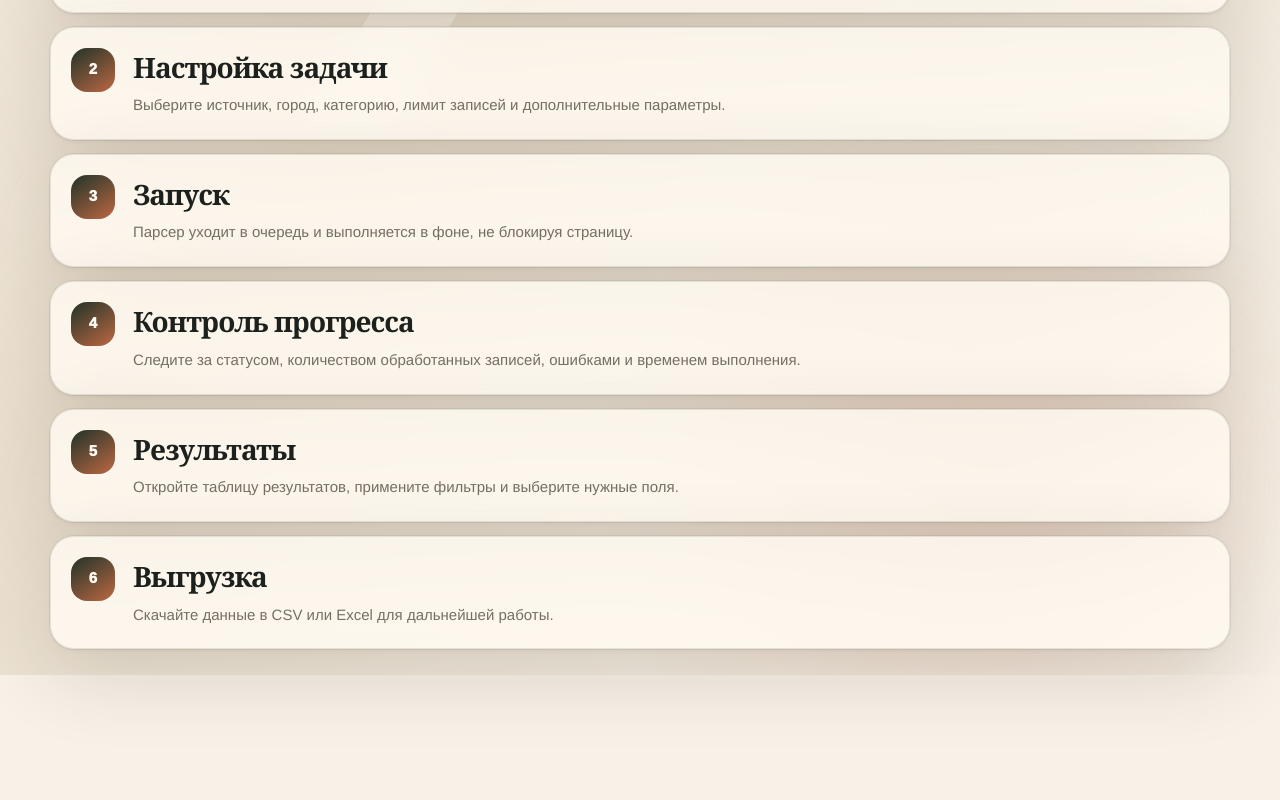
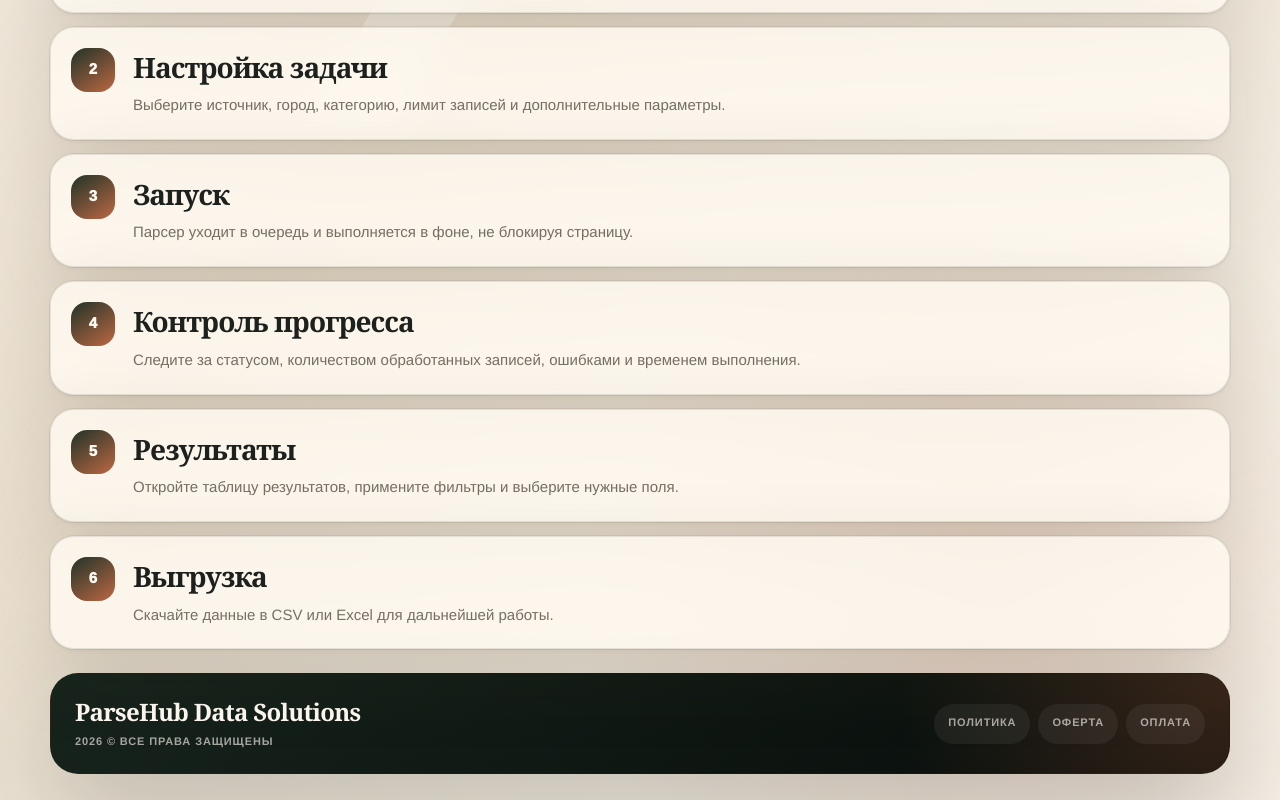
Before and after one commit to Gakonnn/parsers, a Next.js app in the folder frontend/: page /guide in a window 1280 px wide. Shown: the part 673-1473 px from the top of the page. Before the commit the page ends 1348 px from the top, so only its background shows below. Built offline with nearby package versions, Linux system fonts and the light colour scheme.

Commit message:
Add ParseHubFront route compatibility

```diff
--- /dev/null
+++ b/frontend/src/app/cart/page.tsx
@@ -0,0 +1 @@
+export { default } from "../billing/page";
--- a/frontend/src/app/globals.css
+++ b/frontend/src/app/globals.css
@@ -1828,6 +1828,7 @@ button:disabled {
 
 .public-nav div {
   display: flex;
+  flex-wrap: wrap;
   gap: 4px;
   justify-content: center;
   min-width: 0;
@@ -2101,6 +2102,68 @@ button:disabled {
   border-top: 1px solid rgba(44, 39, 31, 0.1);
   color: var(--ink-soft);
   font-weight: 850;
+}
+
+.public-footer {
+  display: flex;
+  justify-content: space-between;
+  gap: 20px;
+  align-items: center;
+  max-width: 1180px;
+  margin: 24px auto 0;
+  padding: 22px 24px;
+  border: 1px solid rgba(44, 39, 31, 0.1);
+  border-radius: 28px;
+  color: rgba(255, 250, 242, 0.8);
+  background:
+    radial-gradient(circle at 100% 0%, rgba(189, 104, 67, 0.26), transparent 28%),
+    linear-gradient(145deg, var(--green-950), #080c0a);
+  box-shadow: var(--shadow-strong);
+}
+
+.public-footer div {
+  display: grid;
+  gap: 4px;
+}
+
+.public-footer strong {
+  color: var(--paper);
+  font-family: var(--font-display);
+  font-size: 24px;
+  letter-spacing: -0.03em;
+}
+
+.public-footer span,
+.public-footer a {
+  color: rgba(255, 250, 242, 0.62);
+  font-size: 11px;
+  font-weight: 900;
+  letter-spacing: 0.08em;
+  text-transform: uppercase;
+}
+
+.public-footer nav {
+  display: flex;
+  flex-wrap: wrap;
+  gap: 8px;
+  justify-content: flex-end;
+}
+
+.public-footer a {
+  min-height: 40px;
+  padding: 12px 14px;
+  border-radius: 999px;
+  background: rgba(255, 250, 242, 0.06);
+  transition:
+    color 180ms var(--ease-out),
+    background 180ms var(--ease-out),
+    transform 180ms var(--ease-out);
+}
+
+.public-footer a:hover {
+  color: var(--paper);
+  background: rgba(255, 250, 242, 0.12);
+  transform: translateY(-1px);
 }
 
 /* Motion */
@@ -2307,6 +2370,11 @@ button:disabled {
   .notification-card { display: grid; }
   .notification-card > span { white-space: normal; }
   .public-page { padding: 14px; }
+  .public-footer {
+    align-items: flex-start;
+    flex-direction: column;
+  }
+  .public-footer nav { justify-content: flex-start; }
   .public-card-grid,
   .public-pricing-grid,
   .public-section { grid-template-columns: 1fr; }
--- /dev/null
+++ b/frontend/src/app/login/page.tsx
@@ -0,0 +1 @@
+export { default } from "../page";
--- /dev/null
+++ b/frontend/src/app/marketing/page.tsx
@@ -0,0 +1 @@
+export { default } from "../jobs/page";
--- /dev/null
+++ b/frontend/src/app/orders/page.tsx
@@ -0,0 +1 @@
+export { default } from "../billing/page";
--- a/frontend/src/app/page.tsx
+++ b/frontend/src/app/page.tsx
@@ -54,6 +54,7 @@ const authScript = `
     tabs.forEach((button) => {
       button.addEventListener("click", () => setMode(button.dataset.authTab || "login"));
     });
+    setMode(window.location.pathname === "/register" ? "register" : "login");
 
     if (!form) return;
     form.addEventListener("submit", async (event) => {
--- /dev/null
+++ b/frontend/src/app/profile/page.tsx
@@ -0,0 +1 @@
+export { default } from "../settings/page";
--- /dev/null
+++ b/frontend/src/app/register/page.tsx
@@ -0,0 +1 @@
+export { default } from "../page";
--- /dev/null
+++ b/frontend/src/app/structure/page.tsx
@@ -0,0 +1 @@
+export { default } from "../results/page";
--- a/frontend/src/components/public-page.tsx
+++ b/frontend/src/components/public-page.tsx
@@ -3,6 +3,8 @@ import type { ReactNode } from "react";
 
 const publicLinks = [
   { href: "/about", label: "О нас" },
+  { href: "/marketing", label: "Парсеры" },
+  { href: "/structure", label: "Результаты" },
   { href: "/guide", label: "Инструкция" },
   { href: "/finance", label: "Тарифы" },
   { href: "/payment", label: "Оплата" },
@@ -47,6 +49,18 @@ export function PublicPage({
       </section>
 
       {children}
+
+      <footer className="public-footer">
+        <div>
+          <strong>ParseHub Data Solutions</strong>
+          <span>2026 © Все права защищены</span>
+        </div>
+        <nav aria-label="Документы">
+          <Link href="/privacy">Политика</Link>
+          <Link href="/offer">Оферта</Link>
+          <Link href="/payment">Оплата</Link>
+        </nav>
+      </footer>
     </main>
   );
 }
```
Also changed, not shown: frontend/src/app/recovery/page.tsx (added, +25 -0 lines), frontend/src/components/app-shell.tsx (+5 -5 lines).
